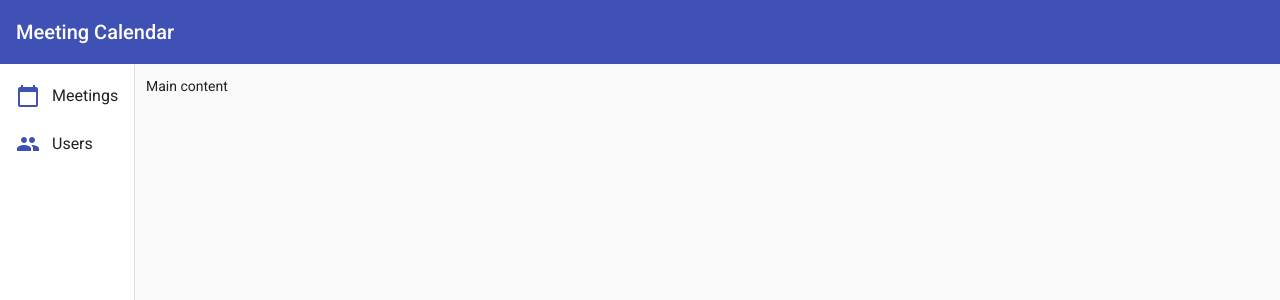
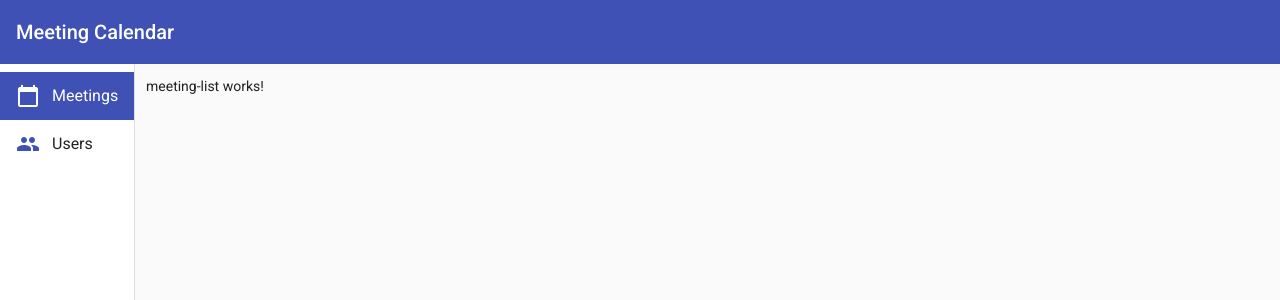
Before and after one commit to allsteps/meeting-calendar, an Angular app: page /meetings in a window 1280 px wide. Shown: the top 300 px of the page. Built offline with nearby package versions, Linux system fonts and the light colour scheme.

Commit message:
ADD routing and route components

```diff
--- /dev/null
+++ b/src/app/meetings/meeting-list/meeting-list.component.html
@@ -0,0 +1 @@
+<p>meeting-list works!</p>
--- /dev/null
+++ b/src/app/meetings/meeting-list/meeting-list.component.ts
@@ -0,0 +1,15 @@
+import { Component, OnInit } from '@angular/core';
+
+@Component({
+  selector: 'app-meeting-list',
+  templateUrl: './meeting-list.component.html',
+  styleUrls: ['./meeting-list.component.scss']
+})
+export class MeetingListComponent implements OnInit {
+
+  constructor() { }
+
+  ngOnInit(): void {
+  }
+
+}
--- a/src/app/sidenav/sidenav.component.html
+++ b/src/app/sidenav/sidenav.component.html
@@ -1,11 +1,18 @@
 <mat-drawer-container>
   <mat-drawer mode="side" opened>
     <mat-list class="menu">
-      <mat-list-item *ngFor="let menuItem of menuList">
+      <mat-list-item
+        *ngFor="let menuItem of menuList"
+        matRipple
+        [routerLink]="menuItem.route"
+        [routerLinkActive]="['menu-item-active']"
+      >
         <mat-icon color="primary">{{ menuItem.icon }}</mat-icon>
         <span>{{ menuItem.name }}</span>
       </mat-list-item>
     </mat-list>
   </mat-drawer>
-  <mat-drawer-content>Main content</mat-drawer-content>
+  <mat-drawer-content>
+    <router-outlet></router-outlet>
+  </mat-drawer-content>
 </mat-drawer-container>
--- a/src/app/sidenav/sidenav.component.scss
+++ b/src/app/sidenav/sidenav.component.scss
@@ -11,9 +11,20 @@ mat-icon {
   margin-right: 12px;
 }
 
+mat-selection-list, mat-list-item {
+  outline: none;
+}
+
 mat-list-item:hover {
   background-color: #3F51B5;
   cursor: pointer;
+  mat-icon, span {
+    color: white;
+  }
+}
+
+.menu-item-active {
+  background-color: #3F51B5;
   mat-icon, span {
     color: white;
   }
--- /dev/null
+++ b/src/app/users/user-list/user-list.component.html
@@ -0,0 +1 @@
+<p>user-list works!</p>
--- /dev/null
+++ b/src/app/users/user-list/user-list.component.ts
@@ -0,0 +1,15 @@
+import { Component, OnInit } from '@angular/core';
+
+@Component({
+  selector: 'app-user-list',
+  templateUrl: './user-list.component.html',
+  styleUrls: ['./user-list.component.scss']
+})
+export class UserListComponent implements OnInit {
+
+  constructor() { }
+
+  ngOnInit(): void {
+  }
+
+}
```
Also changed, not shown: src/app/app-routing.module.ts (added, +17 -0 lines), src/app/app.module.ts (+7 -1 lines), src/app/meetings/meetings.module.ts (added, +13 -0 lines), src/app/users/users.module.ts (added, +13 -0 lines), src/app/meetings/meeting-list/meeting-list.component.scss (added), src/app/users/user-list/user-list.component.scss (added), 2 other files (tests, documents, lock files or other folders).
